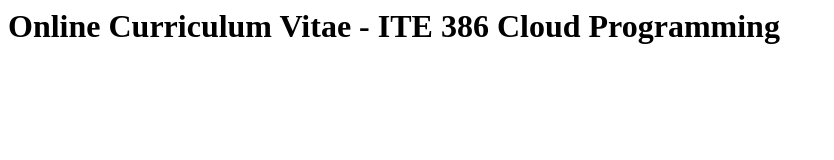
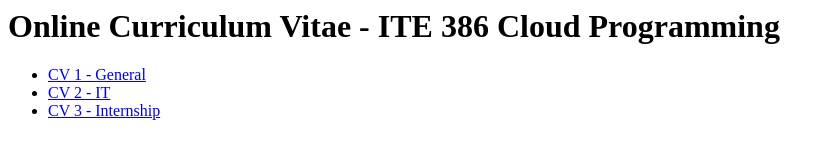
Before and after one commit to iM-Brylle/iM-Brylle.github.io, a plain HTML site: page index.html in a window 1280 px wide. Shown: the whole page, without its empty margins (0-834 px from the left). Drawn offline with Linux system fonts and the light colour scheme.

Commit message:
Updated index.html

```diff
--- a/index.html
+++ b/index.html
@@ -1 +1,7 @@
 <h1> Online Curriculum Vitae - ITE 386 Cloud Programming </h1>
+
+<ul>
+    <li><a href="AbalosCV.html" target="_blank">CV 1 - General</a></li>
+    <li><a href="AquinoCV.html" target="_blank">CV 2 - IT</a></li>
+    <li><a href="JerykCV.html" target="_blank">CV 3 - Internship</a></li>
+</ul>
```
